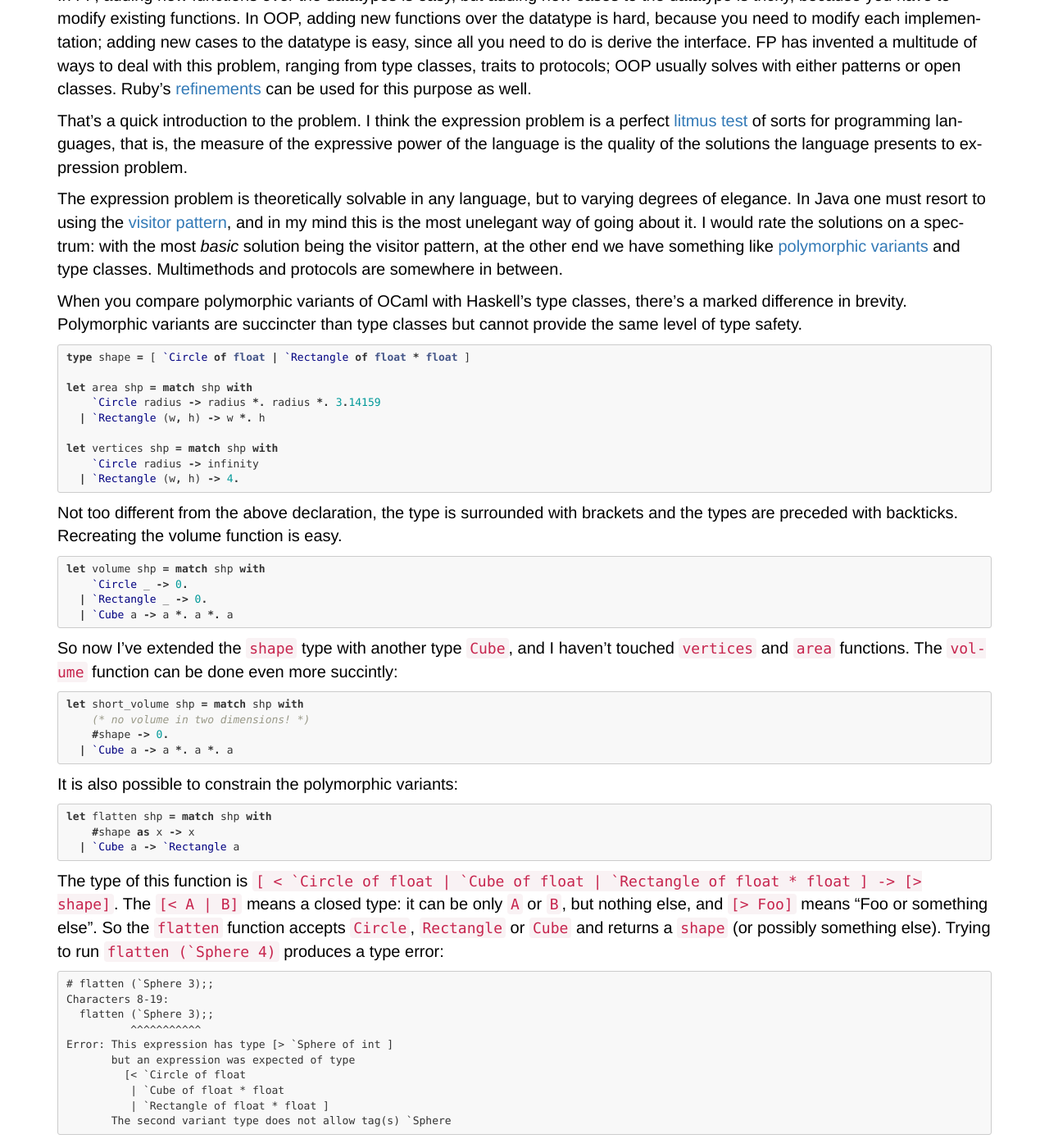
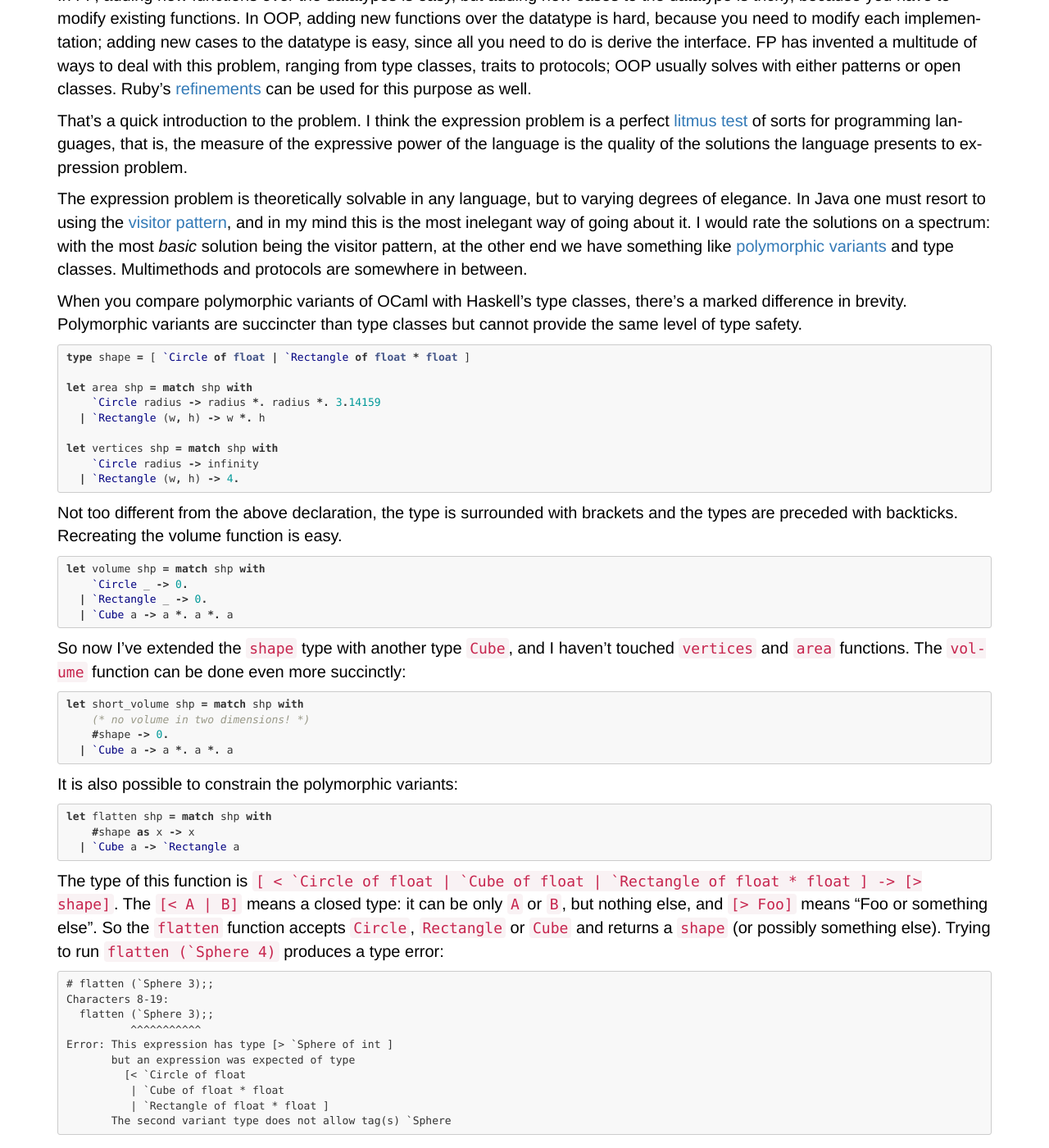
Before and after one commit to ane/ane.github.io, a Jekyll site: the page built from _posts/2016-01-08-the-expression-problem-as-a-litmus-test.md, in a window 1280 px wide and 1400 px high, scrolled down 1088 px. Shown: the whole window at 82% size. Built offline with Jekyll 4.4.1, drawn with Linux system fonts in a browser that asks for light colours; nearby versions of some CDN libraries; Markdown is read by kramdown in place of the engine named in the settings; comment, search, counter and statistics services are not loaded.

Commit message:
Why did I forget to run ispell on this

````diff
--- a/_posts/2016-01-08-the-expression-problem-as-a-litmus-test.md
+++ b/_posts/2016-01-08-the-expression-problem-as-a-litmus-test.md
@@ -76,7 +76,7 @@ presents to expression problem.
 The expression problem is theoretically solvable in any language, but to varying degrees of
 elegance. In Java one must resort to using the
 [visitor pattern](https://en.wikipedia.org/wiki/Visitor_pattern), and in my mind this is the most
-unelegant way of going about it. I would rate the solutions on a spectrum: with the most *basic*
+inelegant way of going about it. I would rate the solutions on a spectrum: with the most *basic*
 solution being the visitor pattern, at the other end we have something like
 [polymorphic variants](http://www.math.nagoya-u.ac.jp/~garrigue/papers/fose2000.html) and type
 classes. Multimethods and protocols are somewhere in between.
@@ -108,7 +108,7 @@ let volume shp = match shp with
 ```
 
 So now I've extended the `shape` type with another type `Cube`, and I haven't touched `vertices` and
-`area` functions. The `volume` function can be done even more succintly:
+`area` functions. The `volume` function can be done even more succinctly:
 
 ```ocaml
 let short_volume shp = match shp with
````
